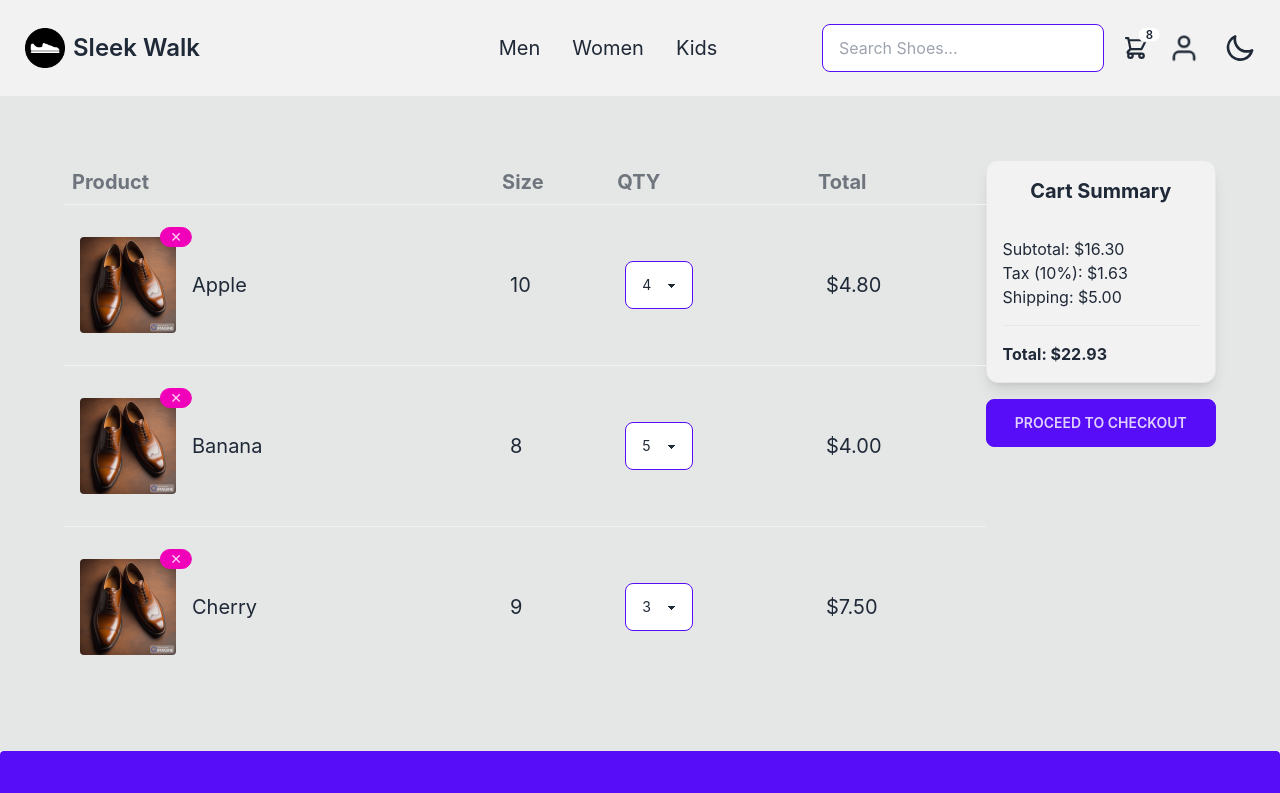
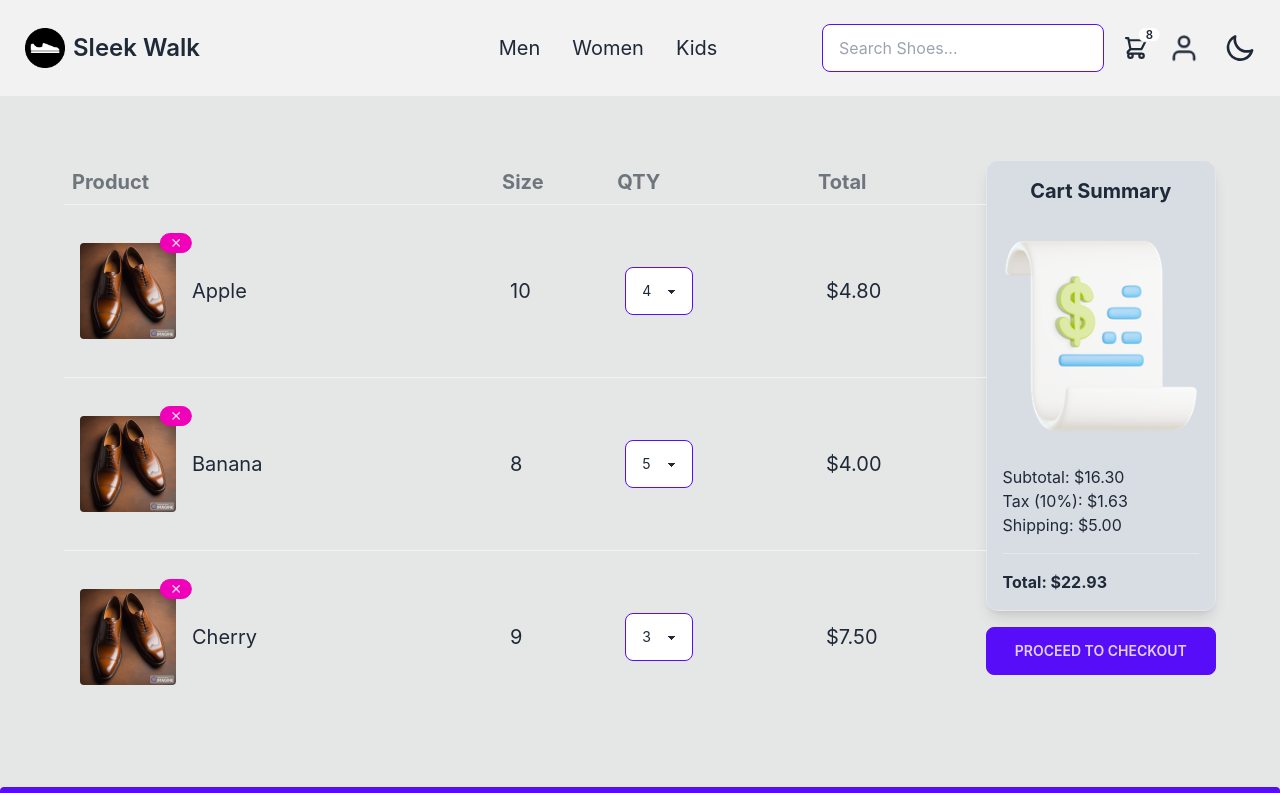
Before and after one commit to Ziyad-Aljaser/sleek-walk, a React (Create React App) app in the folder client/: page /cart in a window 1280 px wide. Shown: the top 793 px of the page. Built offline with nearby package versions, Linux system fonts and the light colour scheme.

Commit message:
Add 3D Illustrations on cart summary

```diff
--- a/client/src/pages/Cart.jsx
+++ b/client/src/pages/Cart.jsx
@@ -4,6 +4,7 @@ import { Link } from "react-router-dom";
 import Layout from "../components/Layout";
 
 import men_dress_shoes_1 from "../assets/Shoes_Images/men_dress_shoes_1.png";
+import cart_summary from "../assets/cart_summary.png";
 
 export default function Cart() {
   // Test
@@ -203,10 +204,11 @@ export default function Cart() {
           {/* Cart Summary and Checkout Button */}
           <div className="flex flex-col space-y-4 lg:w-1/4 mt-5 lg:mt-0 :ml-5 mb-12">
             {/* Cart Summary */}
-            <div className="border rounded-xl shadow-lg overflow-hidden bg-base-200">
+            <div className="border rounded-xl shadow-lg overflow-hidden bg-neutral-content">
               <div className="p-4 text-xl font-bold text-center">
                 Cart Summary
               </div>
+              <img src={cart_summary} alt="cart summary" />
               <div className="p-4">
                 <p>Subtotal: ${subtotal.toFixed(2)}</p>
                 <p>Tax (10%): ${taxAmount.toFixed(2)}</p>
```
Also changed, not shown: client/src/assets/cart_summary.png (added).
